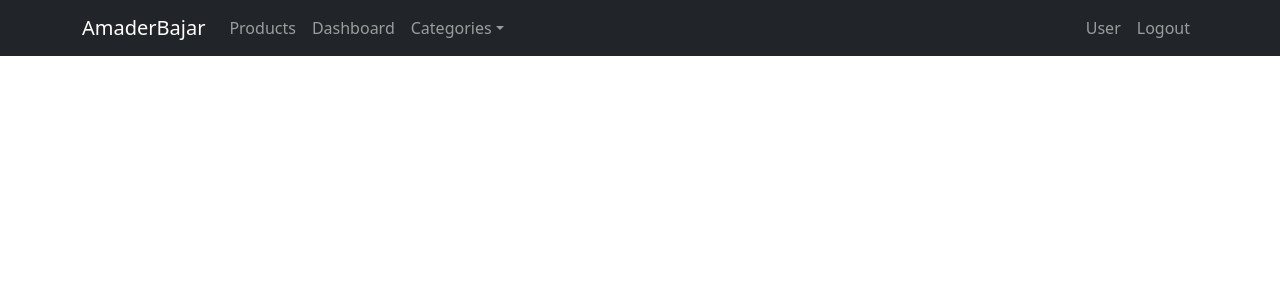
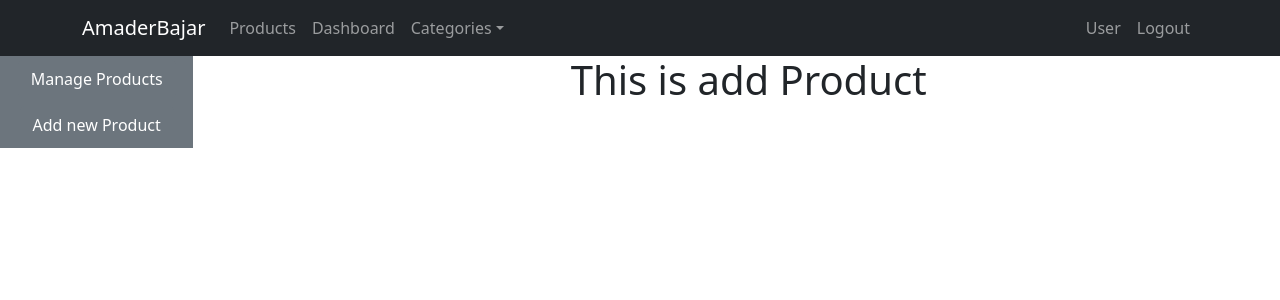
Before and after one commit to Asfakur/amader-bajar-frontend, a React (Create React App) app: page /admin/new in a window 1280 px wide. Shown: the top 300 px of the page. Built offline with nearby package versions, Linux system fonts and the light colour scheme.

Commit message:
nested routing in Left nav done

```diff
--- a/src/App.css
+++ b/src/App.css
@@ -1,7 +1,6 @@
 .App {
   text-align: center;
 }
-
 
 @keyframes App-logo-spin {
   from {
@@ -23,10 +22,9 @@
   --pink-button: #db4a87;
   --pink-button-hover: #2c0f1b;
 
-  --green-button: #3EBA70;
+  --green-button: #3eba70;
   --green-hover: #176536;
 }
-
 
 /* buttons cb => custom-button*/
 .cb {
@@ -59,8 +57,6 @@
   color: var(--color-white);
 }
 
-
-
 .cb-pink {
   background-color: var(--pink-button);
   color: var(--color-white);
@@ -81,6 +77,11 @@
   color: var(--color-white);
 }
 
-.crp{
+.crp {
   cursor: pointer;
 }
+
+.left-nav {
+  /* height: 100vh; */
+  height: 100%;
+}
--- a/src/App.js
+++ b/src/App.js
@@ -34,7 +34,7 @@ function App() {
 
 
 
-          <Route path="/dashboard">
+          <Route path="/admin">
             <Dashboard></Dashboard>
           </Route>
 
--- a/src/components/Dashboard/Dashboard.jsx
+++ b/src/components/Dashboard/Dashboard.jsx
@@ -1,11 +1,25 @@
 import React from "react";
+import { Route, Switch } from "react-router";
+import AddProduct from "./addProduct";
+import LeftNav from "./leftNav";
 import ManageProducts from "./ManageProducts";
 
 function Dashboard(props) {
   return (
     <div className="row">
-      <div className="col-md-3">Left Nav</div>
-      <ManageProducts />
+      <div className="col-md-2">
+        <LeftNav></LeftNav>
+      </div>
+      <div className="col-10">
+        <Switch>
+          <Route path="/admin/manage">
+            <ManageProducts />
+          </Route>
+          <Route path="/admin/new">
+            <AddProduct />
+          </Route>
+        </Switch>
+      </div>
     </div>
   );
 }
--- /dev/null
+++ b/src/components/Dashboard/addProduct.js
@@ -0,0 +1,11 @@
+import React from 'react';
+
+const AddProduct = () => {
+    return (
+        <div>
+            <h1>This is add Product</h1>
+        </div>
+    );
+};
+
+export default AddProduct;
--- /dev/null
+++ b/src/components/Dashboard/leftNav.jsx
@@ -0,0 +1,17 @@
+import React from "react";
+import { Link } from "react-router-dom";
+
+const LeftNav = () => {
+  return (
+    <div className="bg-secondary left-nav">
+      <Link to="/admin/manage" className="btn btn-secondary m-1">
+        Manage Products
+      </Link>
+      <Link to="/admin/new" className="btn btn-secondary  m-1">
+        Add new Product
+      </Link>
+    </div>
+  );
+};
+
+export default LeftNav;
--- a/src/components/shared/NavBar/NavBar.jsx
+++ b/src/components/shared/NavBar/NavBar.jsx
@@ -13,7 +13,7 @@ const NavBar = () => {
                 <Navbar.Collapse id="responsive-navbar-nav">
                     <Nav className="me-auto">
                         <Link className="nav-link" to="/products">Products</Link>
-                        <Link className="nav-link" to="/dashboard">Dashboard</Link>
+                        <Link className="nav-link" to="/admin">Dashboard</Link>
                         <NavDropdown title="Categories" id="collasible-nav-dropdown">
                             <Link className="dropdown-item" to="/products/fruits">Fruits</Link>
                             <Link className="dropdown-item" to="/products/vegetable">Vegetable</Link>
@@ -24,7 +24,7 @@ const NavBar = () => {
                     </Nav>
                     <Nav>
                         <Link className="nav-link" to="/user">User</Link>
-                        <Link className="nav-link" to="/Logout">Logout</Link>
+                        <Link className="nav-link" to="/logout">Logout</Link>
                         {/* <Nav.Link eventKey={2} href="#memes">
                             Logout
                         </Nav.Link> */}
```
